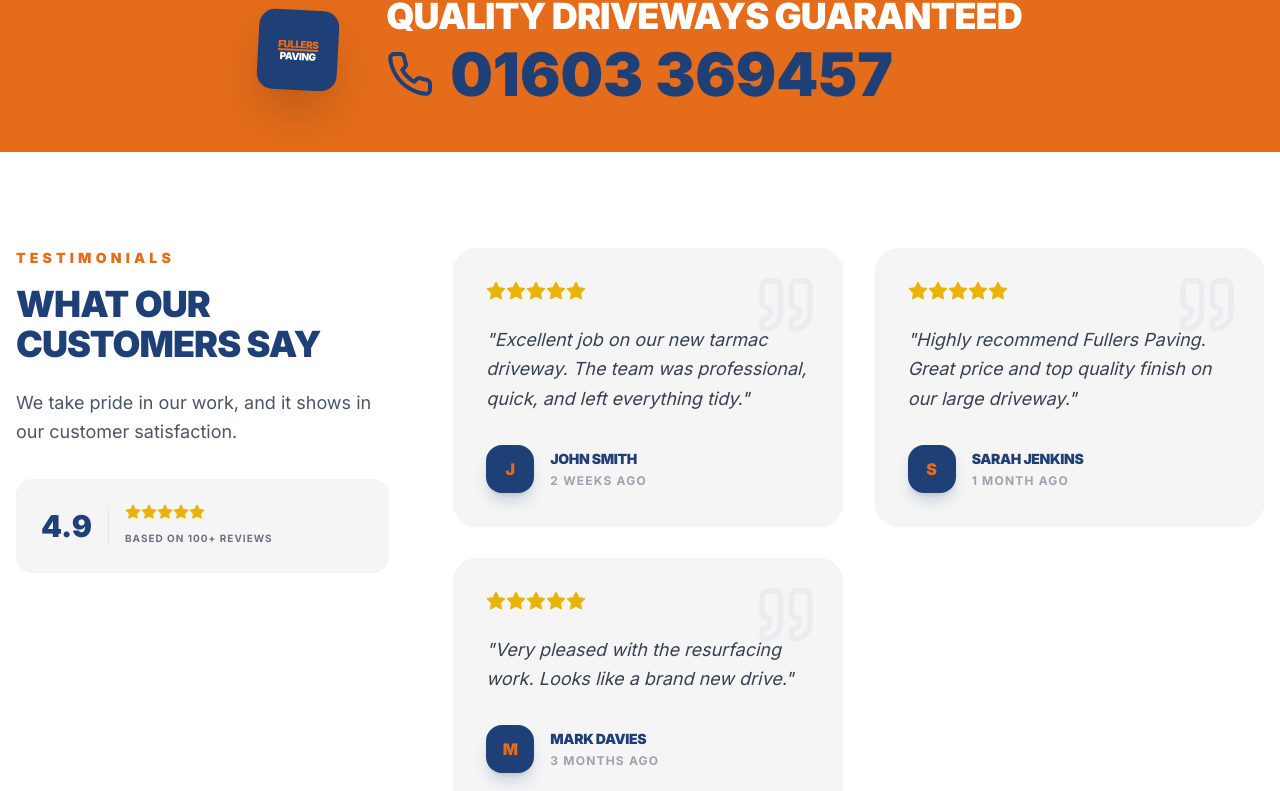
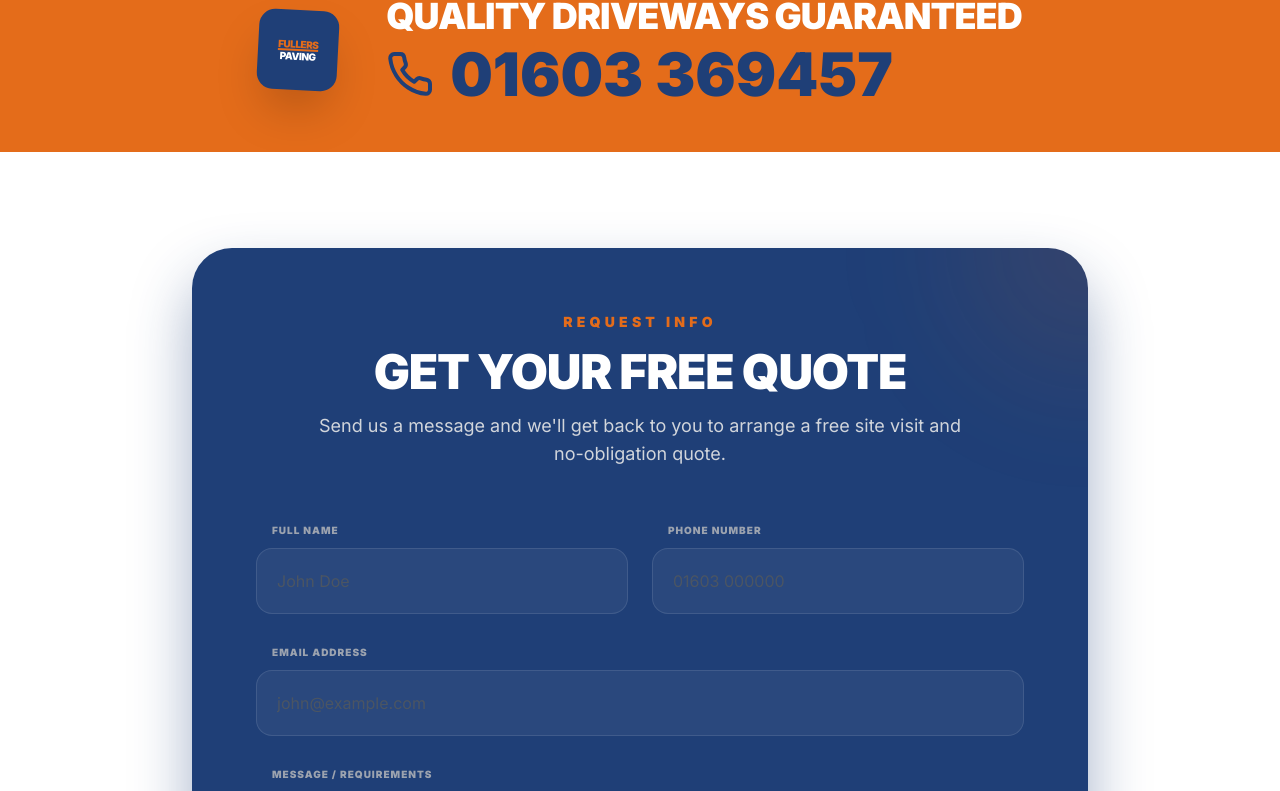
Before and after one commit to abubakarva33/fuller_paving, a Next.js app: page / in a window 1280 px wide. Shown: the part 3196-3987 px from the top of the page. Built offline with nearby package versions, Linux system fonts and the light colour scheme.

Commit message:
removed review section

```diff
--- a/app/page.tsx
+++ b/app/page.tsx
@@ -1,13 +1,11 @@
 import { siteConfig } from "@/data/site";
 import { services } from "@/data/services";
-import { reviews as reviewsData } from "@/data/reviews";
 import { faqs as faqsData } from "@/data/faqs";
 import { HeroSection } from "@/components/HeroSection";
 import { IntroSection } from "@/components/IntroSection";
 import { FeaturesSection } from "@/components/FeaturesSection";
 import { CTABanner } from "@/components/CTABanner";
 import { ProcessSection } from "@/components/ProcessSection";
-import { ReviewsSection } from "@/components/ReviewsSection";
 import { FAQSection } from "@/components/FAQSection";
 import { QuickQuoteForm } from "@/components/QuickQuoteForm";
 import { WavyDivider } from "@/components/WavyDivider";
@@ -70,14 +68,6 @@ export default function Home() {
 
       <CTABanner text="Quality Driveways Guaranteed" phone={siteConfig.phone} />
 
-      <ReviewsSection
-        data={{
-          title: "What Our Customers Say",
-          text: "We take pride in our work, and it shows in our customer satisfaction.",
-          list: reviewsData
-        }}
-      />
-
       <QuickQuoteForm />
 
       <FAQSection data={faqsData} />
--- a/app/services/[slug]/page.tsx
+++ b/app/services/[slug]/page.tsx
@@ -7,11 +7,9 @@ import { IntroSection } from "@/components/IntroSection";
 import { FeaturesSection } from "@/components/FeaturesSection";
 import { CTABanner } from "@/components/CTABanner";
 import { ProcessSection } from "@/components/ProcessSection";
-import { ReviewsSection } from "@/components/ReviewsSection";
 import { FAQSection } from "@/components/FAQSection";
 import { QuickQuoteForm } from "@/components/QuickQuoteForm";
 import { WavyDivider } from "@/components/WavyDivider";
-import { reviews } from "@/data/reviews";
 import { faqs } from "@/data/faqs";
 
 interface Props {
@@ -56,13 +54,6 @@ export default function ServicePage({ params }: Props) {
 
       <CTABanner text="Professional Quality Guaranteed" phone={siteConfig.phone} />
 
-      <ReviewsSection
-        data={{
-          title: `Our ${service.title} Reviews`,
-          text: `Read why we are the top choice for ${service.title.toLowerCase()} in the area.`,
-          list: reviews
-        }}
-      />
       <QuickQuoteForm />
       <FAQSection data={faqs} />
     </main>
--- a/components/ReviewsSection.tsx
+++ /dev/null
@@ -1,71 +0,0 @@
-"use client";
-
-import { motion } from "framer-motion";
-import { IconMapper } from "./IconMapper";
-import { Star } from "lucide-react";
-
-interface ReviewsProps {
-  data: {
-    title: string;
-    text: string;
-    list: { name: string; date: string; text: string; rating: number }[];
-  };
-}
-
-export const ReviewsSection = ({ data }: ReviewsProps) => {
-  if (!data || !data.list || data.list.length === 0) return null;
-  return (
-    <section className="py-24 px-4 bg-white">
-      <div className="max-w-7xl mx-auto grid grid-cols-1 lg:grid-cols-3 gap-16">
-        <motion.div
-          initial={{ opacity: 0, y: 20 }}
-          whileInView={{ opacity: 1, y: 0 }}
-          viewport={{ once: true }}
-          className="lg:col-span-1"
-        >
-          <span className="text-accent font-black uppercase tracking-[0.3em] text-sm mb-4 block">Testimonials</span>
-          <h2 className="text-4xl font-black text-primary mb-6 uppercase tracking-tight">{data.title}</h2>
-          <p className="text-gray-600 leading-relaxed mb-8 text-lg">{data.text}</p>
-          <div className="flex items-center space-x-4 bg-bg p-6 rounded-2xl border border-gray-100">
-             <div className="text-primary font-black text-3xl">4.9</div>
-             <div className="w-px h-10 bg-gray-200" />
-             <div>
-                <div className="flex text-yellow-500 mb-1">
-                  {[...Array(5)].map((_, i) => <Star key={i} className="w-4 h-4 fill-current"/>)}
-                </div>
-                <span className="text-gray-500 text-[10px] uppercase font-bold tracking-widest">Based on 100+ Reviews</span>
-             </div>
-          </div>
-        </motion.div>
-
-        <div className="lg:col-span-2 grid grid-cols-1 md:grid-cols-2 gap-8">
-          {data.list.slice(0, 4).map((review, idx) => (
-            <motion.div
-              key={idx}
-              initial={{ opacity: 0, scale: 0.9 }}
-              whileInView={{ opacity: 1, scale: 1 }}
-              viewport={{ once: true }}
-              transition={{ delay: idx * 0.1 }}
-              className="bg-bg p-8 rounded-3xl border border-gray-100 shadow-sm relative group hover:shadow-xl transition-shadow"
-            >
-              <IconMapper name="Quote" className="absolute top-6 right-6 text-primary/5 w-16 h-16 group-hover:text-primary/10 transition-colors" />
-              <div className="flex text-yellow-500 mb-6">
-                {[...Array(review.rating)].map((_, i) => <Star key={i} className="w-5 h-5 fill-current"/>)}
-              </div>
-              <p className="text-gray-700 italic mb-8 relative z-10 text-lg leading-relaxed">"{review.text}"</p>
-              <div className="flex items-center">
-                <div className="w-12 h-12 bg-primary rounded-2xl flex items-center justify-center text-accent font-black mr-4 shadow-lg shadow-primary/20">
-                  {review.name.charAt(0)}
-                </div>
-                <div>
-                  <p className="font-black text-primary uppercase text-sm tracking-tight">{review.name}</p>
-                  <p className="text-xs font-bold text-gray-400 uppercase tracking-widest mt-1">{review.date}</p>
-                </div>
-              </div>
-            </motion.div>
-          ))}
-        </div>
-      </div>
-    </section>
-  );
-};
--- a/data/reviews.ts
+++ /dev/null
@@ -1,5 +0,0 @@
-export const reviews = [
-  { name: "John Smith", date: "2 weeks ago", text: "Excellent job on our new tarmac driveway. The team was professional, quick, and left everything tidy.", rating: 5 },
-  { name: "Sarah Jenkins", date: "1 month ago", text: "Highly recommend Fullers Paving. Great price and top quality finish on our large driveway.", rating: 5 },
-  { name: "Mark Davies", date: "3 months ago", text: "Very pleased with the resurfacing work. Looks like a brand new drive.", rating: 5 },
-];
```
